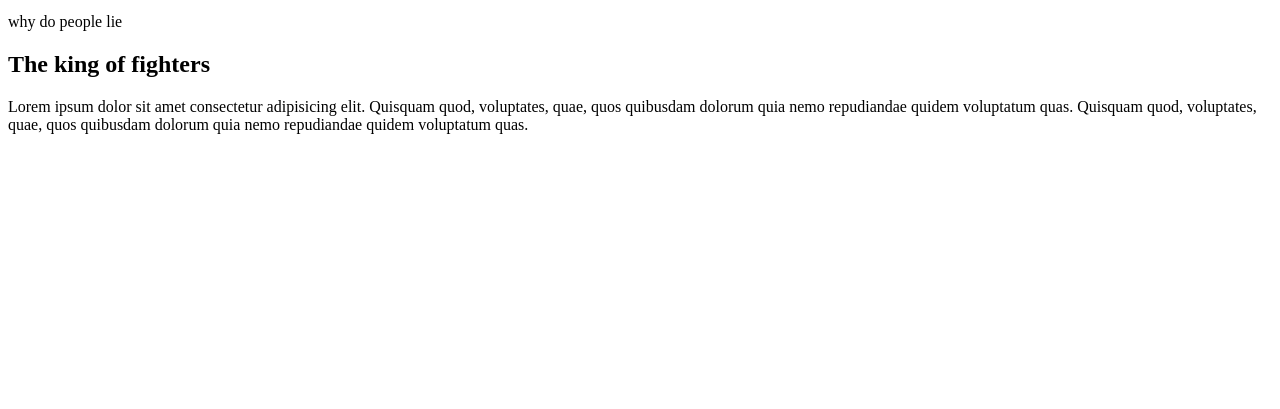
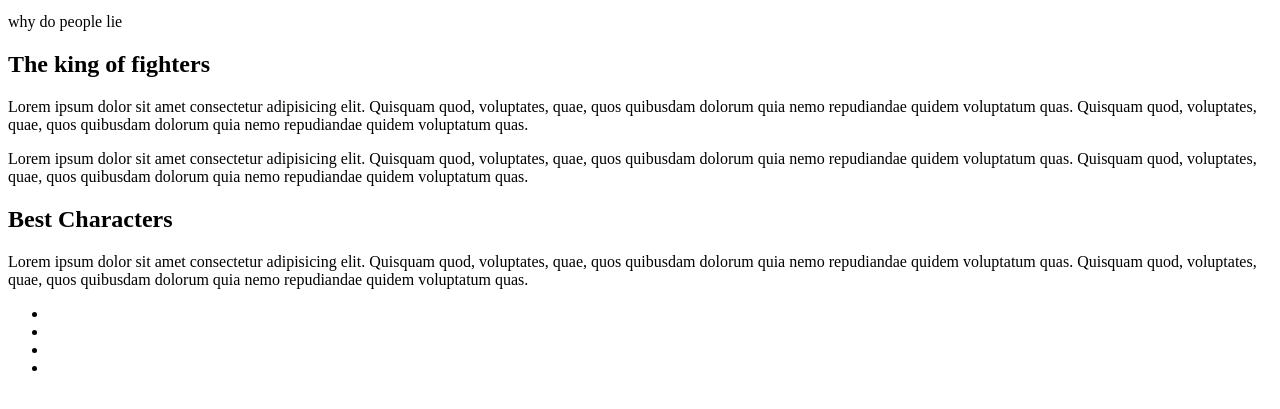
Before and after one commit to trevor36-sketch/Darkest-, a plain HTML site: page index.html in a window 1280 px wide. Shown: the part 101-510 px from the top of the page. Drawn offline with Linux system fonts and the light colour scheme.

Commit message:
Update index.html

```diff
--- a/index.html
+++ b/index.html
@@ -17,7 +17,25 @@
             quidem voluptatum quas. Quisquam quod, voluptates, quae, quos
             quibusdam dolorum quia nemo repudiandae quidem voluptatum quas.
         </p>
+        <p>Lorem ipsum dolor sit amet consectetur adipisicing elit. Quisquam
+  quod, voluptates, quae, quos quibusdam dolorum quia nemo repudiandae
+  quidem voluptatum quas. Quisquam quod, voluptates, quae, quos
+  quibusdam dolorum quia nemo repudiandae quidem voluptatum quas.</p>
     </section>
+     <section>
+         <h2>Best Characters</h2>
+         <p>Lorem ipsum dolor sit amet consectetur adipisicing elit. Quisquam
+  quod, voluptates, quae, quos quibusdam dolorum quia nemo repudiandae
+  quidem voluptatum quas. Quisquam quod, voluptates, quae, quos
+  quibusdam dolorum quia nemo repudiandae quidem voluptatum quas.
+</p>
+         <ul>
+             <li></li>
+             <li></li>
+             <li></li>
+             <li></li>
+         </ul>
+     </section>
  </main>
 </body>
 </html>
```
